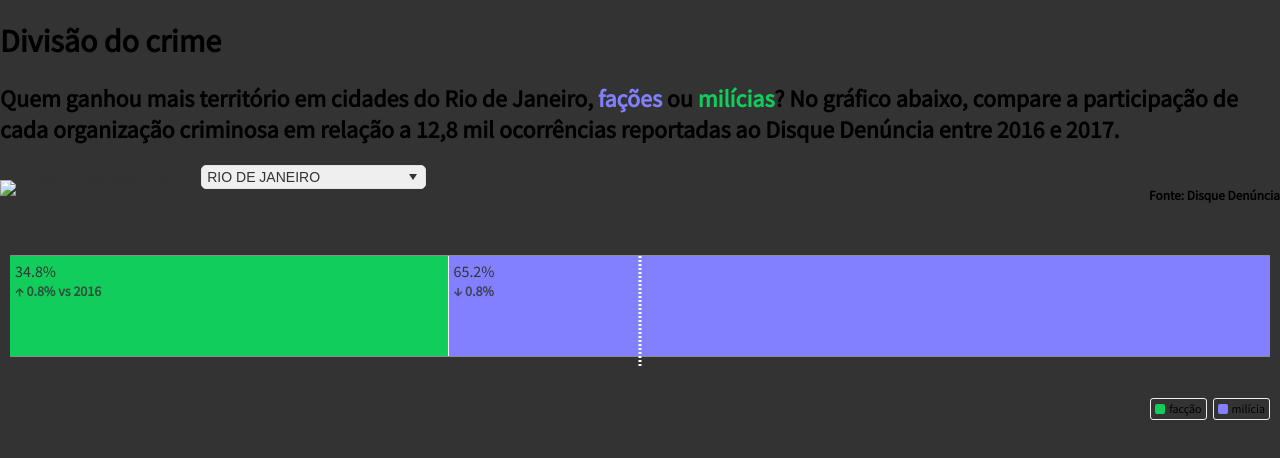
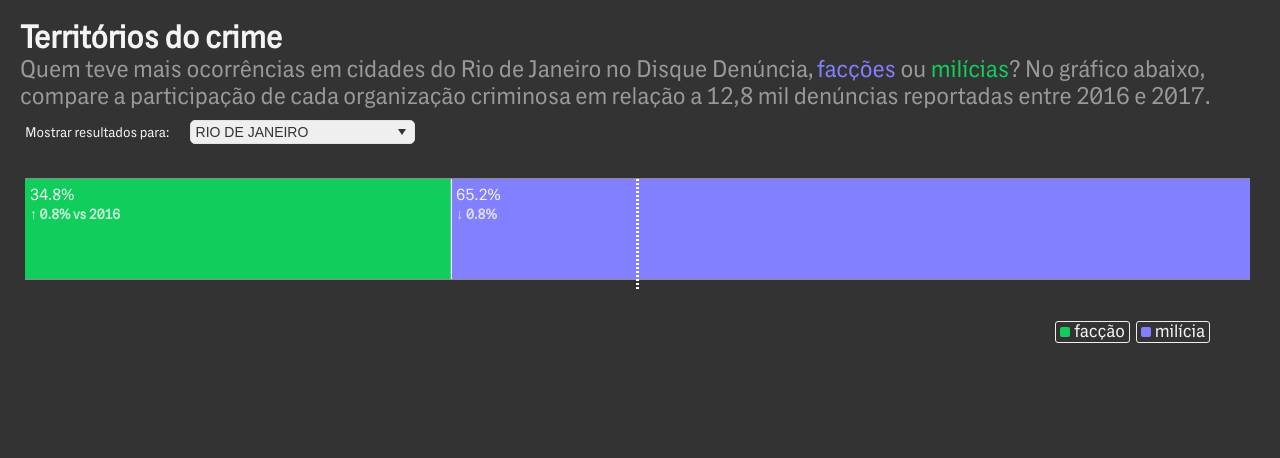
Before and after one commit to sergiospagnuolo/intercept-volt, a plain HTML site: page treemap-2/index.html in a window 1280 px wide. Drawn offline with Linux system fonts and the light colour scheme.

Commit message:
fix to treemap

```diff
--- a/treemap-2/index.html
+++ b/treemap-2/index.html
@@ -12,8 +12,46 @@
 
 	<title>intercept - facções vs milícias 2016/2017</title>
 	<style>
+	@charset "UTF-8";
+
+	@font-face {
+	    font-family: TIActuBeta-Bold;
+	    src: url(TIActuBeta-Bold.otf);
+			font-weight: bold;
+	}
+
+	@font-face {
+	    font-family: TIActuBeta-Regular;
+	    src: url(TIActuBeta-Regular.otf);
+	}
 	body{
-		background-color: #333;
+		font-family: 'TIActuBeta-Regular', sans-serif;
+	  -webkit-font-smoothing: antialiased;
+	  background-color: #333;
+		padding: 20px;
+	}
+
+	.label{
+		color: #f4f4f4;
+		font-size: 18px !important;
+	}
+	h1{
+	  color: #f4f4f4;
+	  font-size: 2em;
+	  padding: 0;
+	  margin: 0
+	}
+
+	h2{
+	  font-weight: 400;
+	  color: #999;
+	  padding: 0;
+	  margin: 0
+	}
+
+	h5{
+	  color: #f4f4f4;
+	  font-weight: 300
 	}
 	@media (max-width:580px) {
 	  h2 {
@@ -24,11 +62,9 @@
 </head>
 
 <body>
-	<h1>Divisão do crime</h1>
-	<h2>Quem ganhou mais território em cidades do Rio de Janeiro, <span style="color:#8280FF">fações</span> ou <span style="color:#11CE5C">milícias</span>? No gráfico abaixo, compare a participação de cada organização criminosa em relação a 12,8 mil ocorrências reportadas ao Disque Denúncia entre 2016 e 2017.</h2>
+	<h1>Territórios do crime</h1>
+	<h2>Quem teve mais ocorrências em cidades do Rio de Janeiro no Disque Denúncia, <span style="color:#8280FF">facções</span> ou <span style="color:#11CE5C">milícias</span>? No gráfico abaixo, compare a participação de cada organização criminosa em relação a 12,8 mil denúncias reportadas entre 2016 e 2017.</h2>
 	<div id="wrapper"> </div>
-	<img src='logoclear.png' style='float:left; margin-top: 15px' width='40px' />
-	<h5 style="float:right">Fonte: Disque Denúncia</h5>
 
 	<script>
 		window.Flourish = {
@@ -1953,7 +1989,7 @@
 							fc.columns_to_exclude.splice(n, 1)
 						}
 						or()
-					}), b.exit().remove(), fc.dropdown_translations && cr(fc.dropdown_translations), ra("#dropdown-container").style("display", fc.hide_dropdown || jc ? "none" : "block").select("#dropdown-label").text(fc.dropdown_label);
+					}), b.exit().remove(), fc.dropdown_translations && cr(fc.dropdown_translations), ra("#dropdown-container").style("display", fc.hide_dropdown || jc ? "none" : "block").select("#dropdown-label").text(fc.dropdown_label).style("color", "#f4f4f4");
 					var g = ra("#dropdown > select").html("").on("change", function() {
 						fc.current_id = this.value, or()
 					});
@@ -3493,9 +3529,9 @@
 			J.prototype.interrupt = Hf, J.prototype.transition = ic;
 			var fc = {
 					margin_top: 10,
-					margin_right: 10,
+					margin_right: 50,
 					margin_bottom: 0,
-					margin_left: 10,
+					margin_left: 5,
 					bg_color: "#FFFFFF",
 					palette: "flourish_default_1",
 					custom_colors: "",
@@ -3914,10 +3950,10 @@
 			"hide_dropdown": false,
 			"hide_empty_rows": true,
 			"instruction_label": "",
-			"label_font_color": "#333333",
+			"label_font_color": "#f4f4f4",
 			"label_font_size": 18,
 			"middle_line_content": "",
-			"middle_line_text_color": "#f4f4f4",
+			"middle_line_text_color": "#ededed",
 			"middle_line_width": 3,
 			"palette": "schemeCategory10",
 			"placeholder_text": "Não temos estes dados",
--- a/treemap/style.css
+++ b/treemap/style.css
@@ -20,7 +20,7 @@ body {
 #dropdown-container {
   float: left;
   font-size: 14px;
-  color: #333;
+  color: ##f4f4f4;
   margin-bottom: 5px
 }
 
```
Also changed, not shown: treemap-2/TIActuBeta-Bold.otf (added), treemap-2/TIActuBeta-Regular.otf (added).
